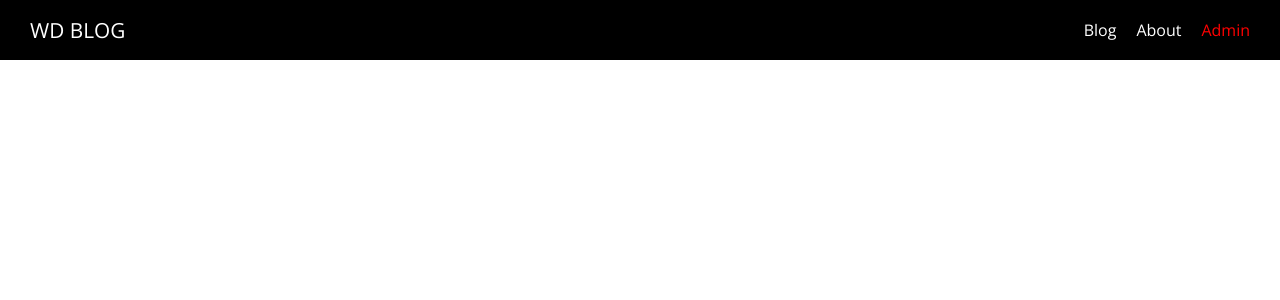
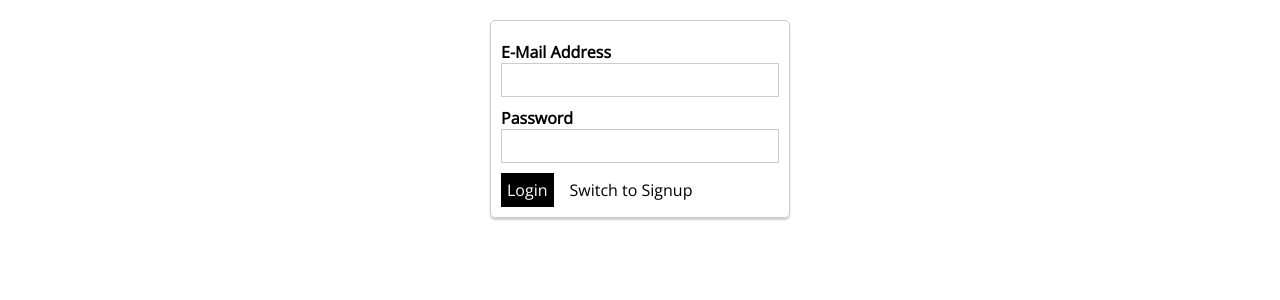
Before and after one commit to mohsen-pashootan/simple_nuxt_app, a Nuxt app: page /admin/auth in a window 1280 px wide. Shown: the top 300 px of the page. Built offline with nearby package versions, Linux system fonts and the light colour scheme.

Commit message:
feat(layout)done with layout and code spliting

```diff
--- /dev/null
+++ b/layouts/admin.vue
@@ -0,0 +1,15 @@
+<template>
+  <div>
+    <nuxt/>
+  </div>
+</template>
+
+<style>
+html {
+  font-family: 'Open Sans', sans-serif;
+}
+
+body {
+  margin: 0;
+}
+</style>
--- /dev/null
+++ b/layouts/error.vue
@@ -0,0 +1,22 @@
+<template>
+  <div class="error-page">
+    <h1>Oops, something went wrong!</h1>
+    <p>Back to <a href="/">safety</a>!</p>
+  </div>
+</template>
+
+<style scoped>
+.error-page {
+  text-align: center;
+}
+
+.error-page a {
+  text-decoration: none;
+  color: red;
+}
+
+.error-page a:hover,
+.error-page a:active {
+  color: salmon;
+}
+</style>
--- a/pages/admin/_postId/index.vue
+++ b/pages/admin/_postId/index.vue
@@ -10,6 +10,7 @@
 import AdminPostForm from '@/components/Admin/AdminPostForm'
 
 export default {
+  layout: 'admin',
   components: {
     AdminPostForm
   },
--- a/pages/admin/auth/index.vue
+++ b/pages/admin/auth/index.vue
@@ -0,0 +1,51 @@
+<template>
+  <div class="admin-auth-page">
+    <div class="auth-container">
+      <form>
+        <AppControlInput type="email">E-Mail Address</AppControlInput>
+        <AppControlInput type="password">Password</AppControlInput>
+        <AppButton type="submit">{{ isLogin ? 'Login' : 'Sign Up' }}</AppButton>
+        <AppButton
+          type="button"
+          btn-style="inverted"
+          style="margin-left: 10px"
+          @click="isLogin = !isLogin">Switch to {{ isLogin ? 'Signup' : 'Login' }}</AppButton>
+      </form>
+    </div>
+  </div>
+</template>
+
+<script>
+import AppControlInput from '@/components/UI/AppControlInput'
+import AppButton from '@/components/UI/AppButton'
+
+export default {
+  name: 'AdminAuthPage',
+  layout: 'admin',
+  components: {
+    AppControlInput,
+    AppButton
+  },
+  data() {
+    return {
+      isLogin: true
+    }
+  }
+}
+</script>
+
+<style scoped>
+.admin-auth-page {
+  padding: 20px;
+}
+
+.auth-container {
+  border: 1px solid #ccc;
+  border-radius: 5px;
+  box-shadow: 0 2px 2px #ccc;
+  width: 300px;
+  margin: auto;
+  padding: 10px;
+  box-sizing: border-box;
+}
+</style>
--- a/pages/admin/index.vue
+++ b/pages/admin/index.vue
@@ -1,7 +1,7 @@
 <template>
   <div class="admin-page">
     <section class="new-post">
-      <button @click="$router.push('/admin/new-post')">Create Post</button>
+      <AppButton @click="$router.push('/admin/new-post')">Create Post</AppButton>
     </section>
     <section class="existing-posts">
       <h1>Existing Posts</h1>
@@ -12,10 +12,13 @@
 
 <script>
 import PostList from '@/components/Posts/PostList'
+import AppButton from '@/components/UI/AppButton'
 
 export default {
+  layout: 'admin',
   components: {
-    PostList
+    PostList,
+    AppButton
   }
 }
 </script>
--- a/pages/admin/new-post/index.vue
+++ b/pages/admin/new-post/index.vue
@@ -10,6 +10,7 @@
 import AdminPostForm from "@/components/Admin/AdminPostForm";
 
 export default {
+  layout: 'admin',
   components: {
     AdminPostForm
   }
```
